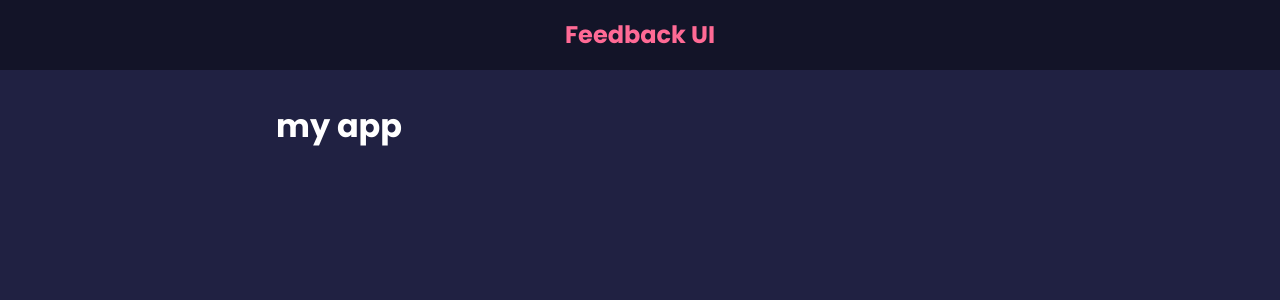
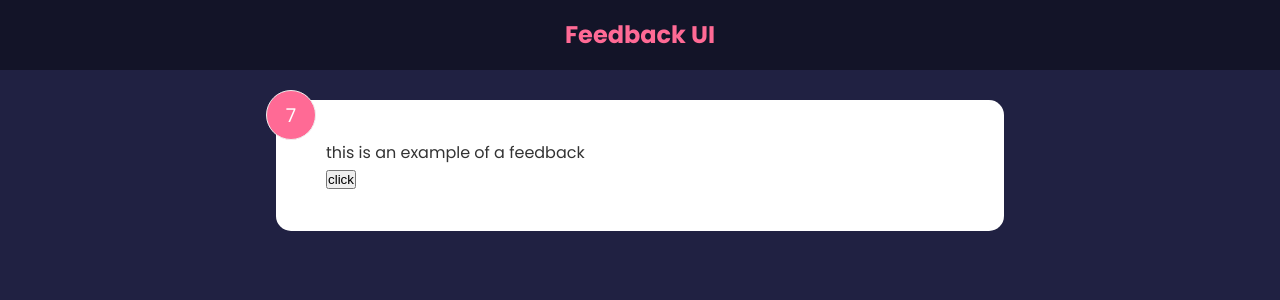
Before and after one commit to lashatatu/reactFirstSection, a React (Create React App) app: page / in a window 1280 px wide. Shown: the top 300 px of the page. Built offline with nearby package versions, Linux system fonts and the light colour scheme.

Commit message:
glob state

```diff
--- a/src/App.js
+++ b/src/App.js
@@ -1,4 +1,5 @@
 import Header from './components/Header'
+import FeedbackItem from './components/FeedbackItem'
 
 const App = () => {
   return (
@@ -6,7 +7,7 @@
       <Header />
 
       <div className={'container'}>
-        <h1>my app</h1>
+        <FeedbackItem/>
       </div>
     </>
   )
--- /dev/null
+++ b/src/components/FeedbackItem.js
@@ -0,0 +1,20 @@
+import { useState } from 'react'
+
+const FeedbackItem = () => {
+  const [rating, setRating] = useState(7)
+  const [text, setText] = useState('this is an example of a feedback')
+  const handleClick = () => {
+    setRating((prevState) => {
+      return prevState+1
+    })
+  }
+  return (
+    <div className={'card'}>
+      <div className="num-display">{rating}</div>
+      <div className="text-display">{text}</div>
+      <button onClick={handleClick}>click</button>
+    </div>
+  )
+}
+
+export default FeedbackItem
```
